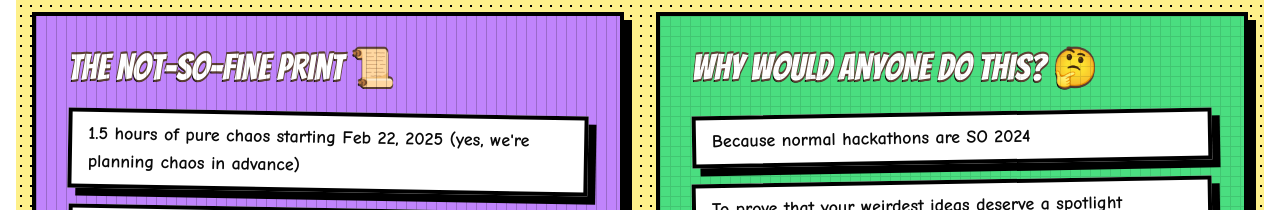
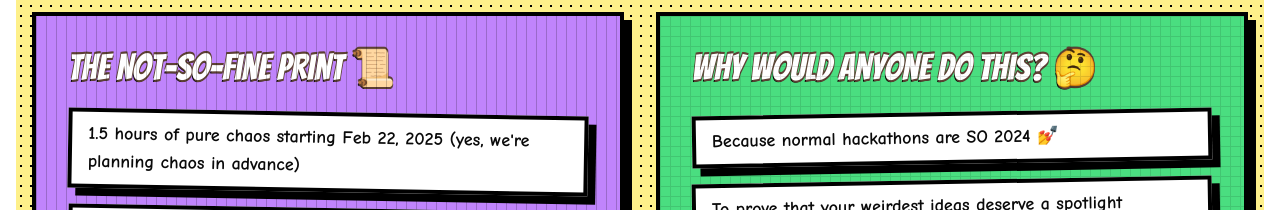
Before and after one commit to Omdena-VIT-Bhopal-University/hawkathoon-website, a Next.js app: page /about in a window 1280 px wide. Shown: the part 881-1091 px from the top of the page. Built offline with nearby package versions, Linux system fonts and the light colour scheme.

Commit message:
Update page.tsx

```diff
--- a/app/about/page.tsx
+++ b/app/about/page.tsx
@@ -61,7 +61,7 @@ export default function About() {
             </h2>
             <div className="space-y-4">
               {[
-                "Because normal hackathons are SO 2024",
+                "Because normal hackathons are SO 2024  💅",
                 "To prove that your weirdest ideas deserve a spotlight",
                 "Free pizza (okay, this one's not actually serious at all)",
                 "Create something so bizarre it might just revolutionize... absolutely nothing",
```
